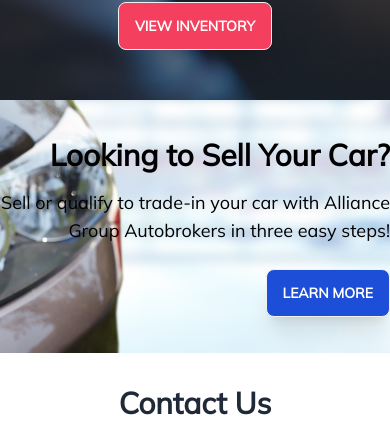
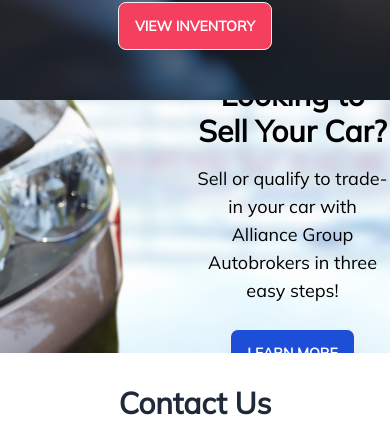
Before and after one commit to lucasmo066/alliance-auto, a Next.js app: page / in a window 390 px wide. Shown: the part 808-1235 px from the top of the page. Built offline with nearby package versions, Linux system fonts and the light colour scheme; no server answers.

Commit message:
prettier

```diff
--- a/src/components/SellYourCarSection.tsx
+++ b/src/components/SellYourCarSection.tsx
@@ -1,22 +1,34 @@
 "use client";
 
 import React from "react";
+import { motion } from "framer-motion"; // Import motion from Framer Motion
 import Image from "next/image";
 import PrimaryButton from "./buttons/PrimaryButton";
 
 const SellYourCarSection = () => {
   return (
     <section className="relative overflow-hidden w-full h-[30vh]">
+      <motion.div // Wrap your content inside motion.div
+        initial={{ opacity: 0, y: 20 }} // Initial state for content
+        animate={{ opacity: 1, y: 0 }} // Animate to this state
+        transition={{ duration: 0.5 }} // Animation duration for content
+        className="absolute inset-0"
+      >
         <Image
           src="/handingkeysover.jpeg"
           layout="fill"
           objectFit="cover"
           alt="Background Image"
-        className=""
         />
+      </motion.div>
 
       <div className="container mx-auto h-full flex justify-end items-center relative z-10">
-        <div className="lg:w-1/2 text-black text-end lg:text-left">
+        <motion.div // Wrap your content inside motion.div
+          initial={{ opacity: 0, y: 20 }} // Initial state for content
+          animate={{ opacity: 1, y: 0 }} // Animate to this state
+          transition={{ duration: 0.5, delay: 0.6 }} // Animation duration for content with delay
+          className="w-1/2 text-black text-center lg:text-left"
+        >
           <h2 className="text-3xl font-semibold mb-4">
             Looking to Sell Your Car?
           </h2>
@@ -24,8 +36,8 @@ const SellYourCarSection = () => {
             Sell or qualify to trade-in your car with Alliance Group Autobrokers
             in three easy steps!
           </p>
-          <PrimaryButton href="/sell-your-car" label="Learn More" />
-        </div>
+          <PrimaryButton href="" label="Learn More" />
+        </motion.div>
       </div>
     </section>
   );
```
Lines whose indentation alone changed are shown as unchanged.
